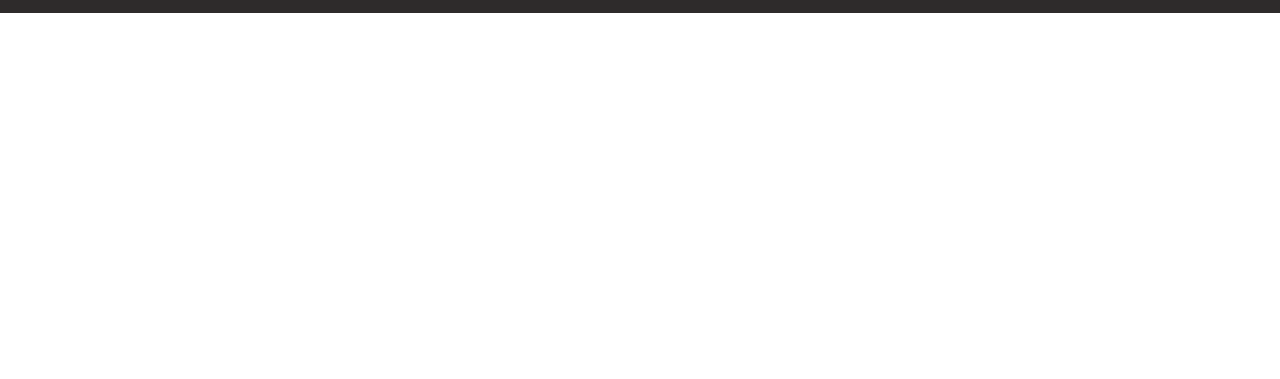
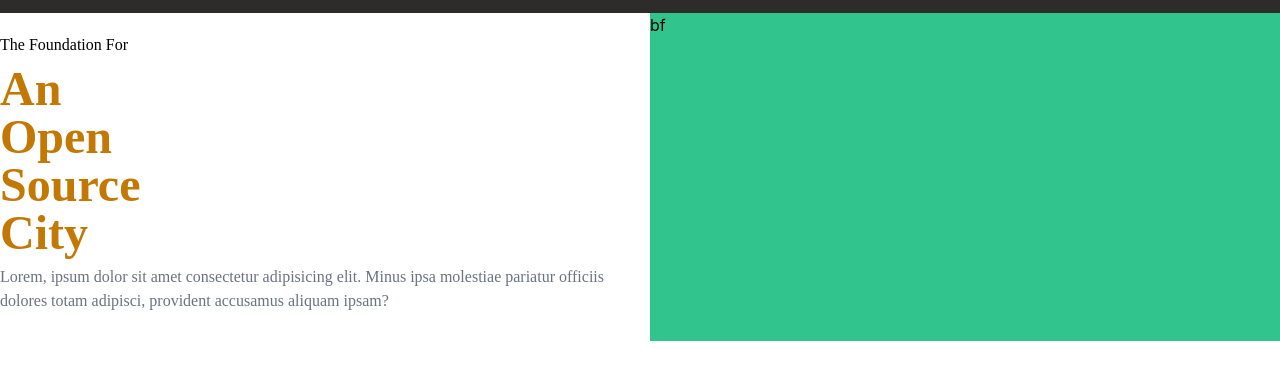
Before and after one commit to mdarmanbd/akandabazarEbookLandPage, a website: page src/index.html in a window 1280 px wide. Shown: the part 63-442 px from the top of the page. Drawn offline with nearby package versions, Linux system fonts and the light colour scheme.

Commit message:
work on bennar section

```diff
--- a/src/index.html
+++ b/src/index.html
@@ -9,6 +9,7 @@
 </head>
 <body>
     <!---nav bar start--->
+
     <nav class="bg-midnight  ">
         <div class="max-w-screen-xl flex flex-wrap items-center justify-between mx-auto p-4">
             <a href="https://flowbite.com/" class="flex items-center space-x-3 rtl:space-x-reverse">
@@ -49,6 +50,23 @@
     </nav>
     <!---nav bar end--->
 
+    <!--- bennar section start --->
+    <section class="w-full">
+        <div class="max-w-screen-xl m-auto ">
+            <div class="grid grid-cols-12 gap-5">
+                <div class="col-span-6 py-5">
+                    <span class="block text-base text-black font-primary pb-2 font-normal">The Foundation For</span>
+                    <h2 class="max-w-[50px] text-5xl text-yellow-500 font-primary font-extrabold pb-2">
+                        An Open Source City
+                    </h2>
+                    <p class="text-gray-500 text-base font-primary pb-2">
+                        Lorem, ipsum dolor sit amet consectetur adipisicing elit. Minus ipsa molestiae pariatur officiis dolores totam adipisci, provident accusamus aliquam ipsam?
+                    </p>
+                </div>
+                <div class="col-span-6 bg-green-400">bf</div>
+            </div>
+        </div>
+    </section>
 
 
   <script src="https://cdn.jsdelivr.net/npm/flowbite@3.1.2/dist/flowbite.min.js"></script>
```
Also changed, not shown: src/output.css.
